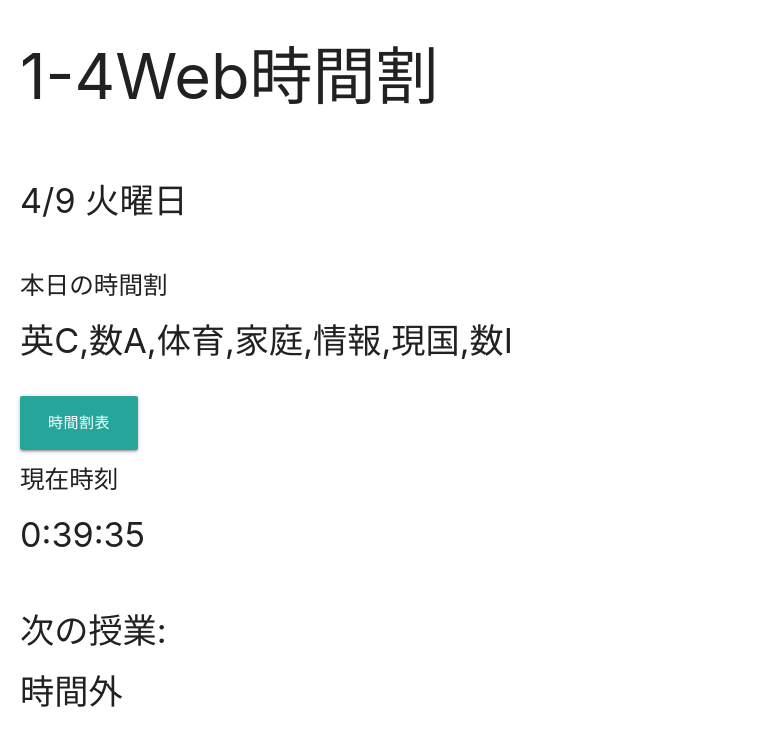
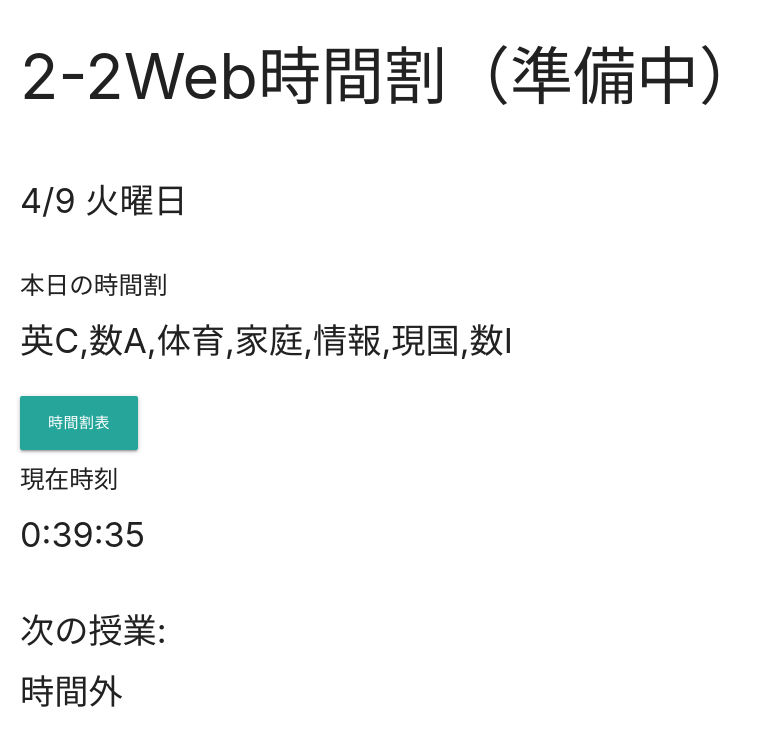
Before and after one commit to koucyan-iruka/SmartJikanwari, a plain HTML site: page index.html in a window 1280 px wide. Shown: the whole page, without its empty margins (0-764 px from the left). Drawn offline with nearby package versions, Linux system fonts and the light colour scheme.

Commit message:
Update index.html

```diff
--- a/index.html
+++ b/index.html
@@ -2,13 +2,13 @@
 <html >
 <head>
     <meta charset="UTF-8">
-    <title>1-4Web時間割</title>
+    <title>2-2Web時間割</title>
     <!-- Compiled and minified CSS -->
     <link rel="stylesheet" href="https://cdnjs.cloudflare.com/ajax/libs/materialize/1.0.0/css/materialize.min.css">
     <script src="script.js"></script>
 </head>
 <body style="margin-left: 20px">
-    <h1>1-4Web時間割</h1>
+    <h1>2-2Web時間割（準備中）</h1>
     <br>
     <h4 class="date"></h4>
     <br>
```
